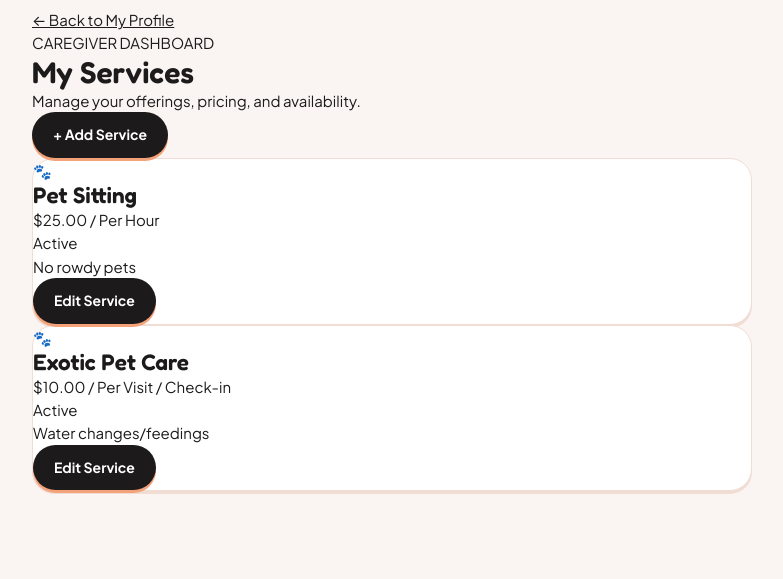
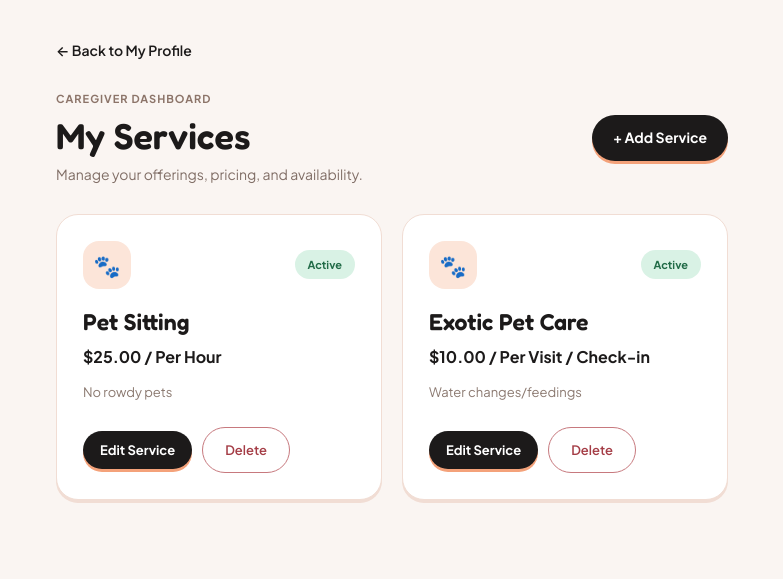
Before and after one commit to MeghanaZagabathuni/team1-mon-fall26, a Django app: page /caregivers/2/services/ in a window 1280 px wide. Shown: the part 88-667 px from the top of the page, without its empty margins (248-1031 px from the left). Run offline with Django 5.2, Linux system fonts and the light colour scheme; data comes from the database, SQL or seed files in the repository; both versions use the stored data as it was after the commit.

Commit message:
Profile display bug fixes

```diff
--- a/caregivers/url.py
+++ b/caregivers/url.py
@@ -9,4 +9,6 @@ path("<int:pk>/services/", views.caregiver_list_services, name="services"),
 path("<int:pk>/services/add/", views.add_caregiver_service, name="add_caregiver_service"),
 path("<int:pk>/edit/", views.edit_caregiver_profile, name="edit_caregiver_profile"),
 path("<int:pk>/services/<int:service_id>/edit/", views.edit_caregiver_service, name="edit_caregiver_service"),
+path("<int:pk>/services/<int:service_id>/delete/", views.delete_caregiver_service, name="delete_caregiver_service"),
+
 ]
--- a/caregivers/views.py
+++ b/caregivers/views.py
@@ -33,29 +33,62 @@ def create_caregiver_profile(request):
         {"form": form}
     )
 
+
 def edit_caregiver_profile(request, pk):
     caregiver = get_object_or_404(CaregiverProfile, pk=pk)
 
     if request.method == "POST":
-        form = CaregiverProfileForm(
-            request.POST,
-            request.FILES,
-            instance=caregiver
-        )
+        form = CaregiverProfileForm(request.POST, request.FILES, instance=caregiver)
 
         if form.is_valid():
+            # Keep your existing service update logic here!
             form.save()
+
             return redirect("caregiver", pk=caregiver.pk)
 
     else:
-        existing_services = CaregiverService.objects.filter(
-            caregiver=caregiver
-        ).values_list("service_type_id", flat=True)
-
         form = CaregiverProfileForm(
             instance=caregiver,
-            initial={"selected_services": existing_services}
+            initial={
+                "selected_services": CaregiverService.objects.filter(
+                    caregiver=caregiver
+                ).values_list("service_type_id", flat=True)
+            }
         )
+
+    return render(
+        request,
+        "caregivers/create_profile.html",
+        {
+            "form": form,
+            "caregiver": caregiver,
+        }
+    )
+
+
+
+def delete_caregiver_service(request, pk, service_id):
+    caregiver = get_object_or_404(CaregiverProfile, pk=pk)
+
+    service = get_object_or_404(
+        CaregiverService,
+        pk=service_id,
+        caregiver=caregiver
+    )
+
+    if request.method == "POST":
+        service.delete()
+        return redirect("services", pk=caregiver.pk)
+
+    return render(
+        request,
+        "caregivers/delete_service.html",
+        {
+            "caregiver": caregiver,
+            "service": service,
+        }
+    )
+
 
     return render(
         request,
--- a/static/css/style.css
+++ b/static/css/style.css
@@ -1349,3 +1349,285 @@ img.pet-initial-large {
         grid-template-columns: 1fr;
     }
 }
+
+
+/* Delete Service */
+
+.service-delete-summary {
+    margin: 24px 0;
+    padding: 18px;
+    border: 1px solid #f0d8cc;
+    border-radius: 14px;
+    background: #fff8f4;
+}
+
+.service-delete-summary p {
+    margin-top: 8px;
+    color: #80695f;
+}
+
+.btn-danger {
+    background: #a43c45;
+    color: white;
+    border: 1px solid #a43c45;
+    border-radius: 999px;
+    padding: 12px 22px;
+    font: inherit;
+    font-weight: 600;
+    cursor: pointer;
+}
+
+.btn-danger:hover {
+    background: #882c35;
+}
+
+.btn-outline-danger {
+    display: inline-flex;
+    align-items: center;
+    padding: 12px 22px;
+    border: 1px solid #c7797e;
+    border-radius: 999px;
+    color: #a43c45;
+    background: white;
+    font-weight: 600;
+    text-decoration: none;
+}
+
+.btn-outline-danger:hover {
+    background: #fff0f0;
+}
+
+
+/* ==========================================
+   Caregiver Service Management
+   ========================================== */
+
+.service-page {
+    width: 100%;
+    max-width: 1050px;
+    margin: 0 auto;
+    padding: 30px 24px 80px;
+}
+
+.service-back-link {
+    display: inline-block;
+    margin-bottom: 28px;
+    font-size: 14px;
+    font-weight: 600;
+    text-decoration: none;
+}
+
+.service-page-header {
+    display: flex;
+    justify-content: space-between;
+    align-items: center;
+    gap: 24px;
+    margin-bottom: 28px;
+}
+
+.service-eyebrow {
+    color: #8c7469;
+    font-size: 11px;
+    font-weight: 700;
+    letter-spacing: 1px;
+    margin-bottom: 8px;
+}
+
+.service-page-header h1 {
+    font-size: 36px;
+    margin-bottom: 8px;
+}
+
+.service-page-description {
+    font-size: 14px;
+    color: #806e66;
+}
+
+.service-management-grid {
+    display: grid;
+    grid-template-columns: repeat(2, minmax(0, 1fr));
+    gap: 20px;
+}
+
+.service-management-card {
+    display: flex;
+    flex-direction: column;
+    padding: 26px;
+    min-width: 0;
+}
+
+.service-management-top {
+    display: flex;
+    justify-content: space-between;
+    align-items: center;
+    margin-bottom: 20px;
+}
+
+.service-management-icon {
+    display: grid;
+    place-items: center;
+    width: 48px;
+    height: 48px;
+    background: #fce5d9;
+    border-radius: 16px;
+    font-size: 22px;
+}
+
+.service-management-card h2 {
+    font-size: 23px;
+    margin-bottom: 10px;
+}
+
+.service-management-price {
+    font-size: 16px;
+    font-weight: 700;
+    margin-bottom: 12px;
+}
+
+.service-management-description {
+    color: #8b7970;
+    font-size: 13px;
+    line-height: 1.6;
+    margin-bottom: 24px;
+    flex-grow: 1;
+}
+
+.service-management-actions {
+    display: flex;
+    flex-wrap: wrap;
+    align-items: center;
+    gap: 10px;
+    margin-top: auto;
+}
+
+.service-status {
+    display: inline-flex;
+    align-items: center;
+    padding: 6px 13px;
+    border-radius: 999px;
+    font-size: 11px;
+    font-weight: 700;
+}
+
+.service-status-active {
+    background: #d9f2e5;
+    color: #216b47;
+}
+
+.service-status-draft {
+    background: #fff0c9;
+    color: #8a6119;
+}
+
+.service-status-inactive {
+    background: #f3e7e3;
+    color: #856d65;
+}
+
+.service-empty-state {
+    padding: 50px 24px;
+    text-align: center;
+}
+
+.service-empty-state p {
+    margin: 12px 0 22px;
+    color: #806e66;
+}
+
+@media (max-width: 700px) {
+    .service-management-grid {
+        grid-template-columns: 1fr;
+    }
+
+    .service-page-header {
+        flex-direction: column;
+        align-items: flex-start;
+    }
+
+    .service-page-header h1 {
+        font-size: 30px;
+    }
+}
+
+
+/* ==========================================
+   Delete Service Confirmation
+   ========================================== */
+
+.service-delete-page {
+    max-width: 760px;
+    padding-top: 30px;
+}
+
+.service-delete-card {
+    padding: 36px 40px 40px;
+    border-radius: 24px;
+}
+
+.service-delete-icon {
+    display: flex;
+    align-items: center;
+    justify-content: center;
+    width: 52px;
+    height: 52px;
+    margin-bottom: 22px;
+    border-radius: 16px;
+    background: #ffe4dc;
+    color: #a43c45;
+    font-size: 27px;
+    font-weight: 800;
+}
+
+.service-delete-card h1 {
+    font-size: 32px;
+    margin: 8px 0 14px;
+}
+
+.service-delete-description {
+    color: #806e66;
+    font-size: 14px;
+    line-height: 1.7;
+    max-width: 520px;
+}
+
+.service-delete-card .service-delete-summary {
+    margin: 28px 0;
+    padding: 22px 24px;
+    border: 1px solid #f0d8cc;
+    border-radius: 16px;
+    background: #fff8f4;
+}
+
+.service-delete-card .service-delete-summary strong {
+    display: block;
+    font-size: 17px;
+}
+
+.service-delete-card .service-delete-summary p {
+    margin-top: 8px;
+    font-size: 14px;
+    color: #806e66;
+}
+
+.service-delete-actions {
+    display: flex;
+    align-items: center;
+    flex-wrap: wrap;
+    gap: 12px;
+    margin-top: 8px;
+}
+
+.service-delete-actions .btn {
+    min-height: 44px;
+    text-decoration: none;
+}
+
+@media (max-width: 600px) {
+    .service-delete-card {
+        padding: 26px 22px;
+    }
+
+    .service-delete-card h1 {
+        font-size: 27px;
+    }
+}
--- a/templates/caregivers/list_services.html
+++ b/templates/caregivers/list_services.html
@@ -1,67 +1,50 @@
 
 {% extends "base.html" %}
 
-{% block title %}Manage Services | PawPal{% endblock %}
+{% block title %}My Services | PawPal{% endblock %}
 
 {% block content %}
+
 <div class="service-page">
 
-    <div class="service-page-header">
-        <a class="service-back-link"
-           href="{% url 'caregiver' caregiver.pk %}">
+    <a href="{% url 'caregiver' caregiver.pk %}"
+       class="service-back-link">
         ← Back to My Profile
     </a>
 
+    <div class="service-page-header">
+        <div>
             <p class="service-eyebrow">CAREGIVER DASHBOARD</p>
-
-        <div class="service-title-row">
-            <div>
             <h1>My Services</h1>
-                <p class="service-subtitle">
+            <p class="service-page-description">
                 Manage your offerings, pricing, and availability.
             </p>
         </div>
 
-            <a class="btn btn-dark service-add-button"
-               href="{% url 'add_caregiver_service' caregiver.pk %}">
+        <a href="{% url 'add_caregiver_service' caregiver.pk %}"
+           class="btn btn-dark">
             + Add Service
         </a>
     </div>
-    </div>
 
-    <div class="service-list">
+    {% if services %}
+
+        <div class="service-management-grid">
 
             {% for service in services %}
 
-        <article class="card service-list-card">
+                <div class="card service-management-card">
 
-            <div class="service-list-card-top">
-                <div class="service-list-heading">
-                    <span class="service-list-icon">🐾</span>
+                    <div class="service-management-top">
+                        <span class="service-management-icon">🐾</span>
 
-                    <div>
-                        <h2>{{ service.service_type.name }}</h2>
-
-                        {% if service.price != None %}
-                            <p class="service-price">
-                                ${{ service.price }} /
-                                {{ service.get_price_unit_display }}
-                            </p>
-                        {% else %}
-                            <p class="service-price service-price-empty">
-                                Price not set
-                            </p>
-                        {% endif %}
-                    </div>
-                </div>
-
-                {% if service.is_active and service.price != None %}
+                        {% if service.price == None %}
+                            <span class="service-status service-status-draft">
+                                Draft
+                            </span>
+                        {% elif service.is_active %}
                             <span class="service-status service-status-active">
                                 Active
-                    </span>
-                {% elif service.price == None %}
-                    <span class="service-status service-status-draft">
-                        Draft
                             </span>
                         {% else %}
                             <span class="service-status service-status-inactive">
@@ -70,44 +53,57 @@
                         {% endif %}
                     </div>
 
-            {% if service.description %}
-                <p class="service-description">
-                    {{ service.description }}
+                    <h2>{{ service.service_type.name }}</h2>
+
+                    {% if service.price != None %}
+                        <p class="service-management-price">
+                            ${{ service.price }} /
+                            {{ service.get_price_unit_display }}
                         </p>
                     {% else %}
-                <p class="service-description muted">
-                    No description added yet.
+                        <p class="service-management-price">
+                            Price not set
                         </p>
                     {% endif %}
 
-            <div class="service-list-actions">
-                <a class="btn btn-dark"
-                   href="{% url 'edit_caregiver_service' caregiver.pk service.pk %}">
+                    <p class="service-management-description">
+                        {{ service.description|default:"No description added yet." }}
+                    </p>
+
+                    <div class="service-management-actions">
+
+                        <a href="{% url 'edit_caregiver_service' caregiver.pk service.pk %}"
+                           class="btn btn-dark btn-small">
                             Edit Service
                         </a>
+
+                        <a href="{% url 'delete_caregiver_service' caregiver.pk service.pk %}"
+                           class="btn btn-outline-danger btn-small">
+                            Delete
+                        </a>
+
                     </div>
 
-        </article>
-
-        {% empty %}
-
-        <section class="card service-empty-state">
-            <div class="service-empty-icon">🐾</div>
-            <h2>No services listed yet</h2>
-            <p>
-                Start by adding your first service.
-                You can set your price and availability whenever you're ready.
-            </p>
-
-            <a class="btn btn-dark"
-               href="{% url 'add_caregiver_service' caregiver.pk %}">
-                + Add Your First Service
-            </a>
-        </section>
+                </div>
 
             {% endfor %}
 
         </div>
 
+    {% else %}
+
+        <div class="card service-empty-state">
+            <h2>No services yet! 🐾</h2>
+            <p>Start adding the services you'd like to offer.</p>
+
+            <a href="{% url 'add_caregiver_service' caregiver.pk %}"
+               class="btn btn-dark">
+                + Add Your First Service
+            </a>
         </div>
+
+    {% endif %}
+
+</div>
+
 {% endblock %}
```
Also changed, not shown: templates/caregivers/delete_service.html (added, +58 -0 lines), db.sqlite3. Lines whose indentation alone changed are shown as unchanged.
